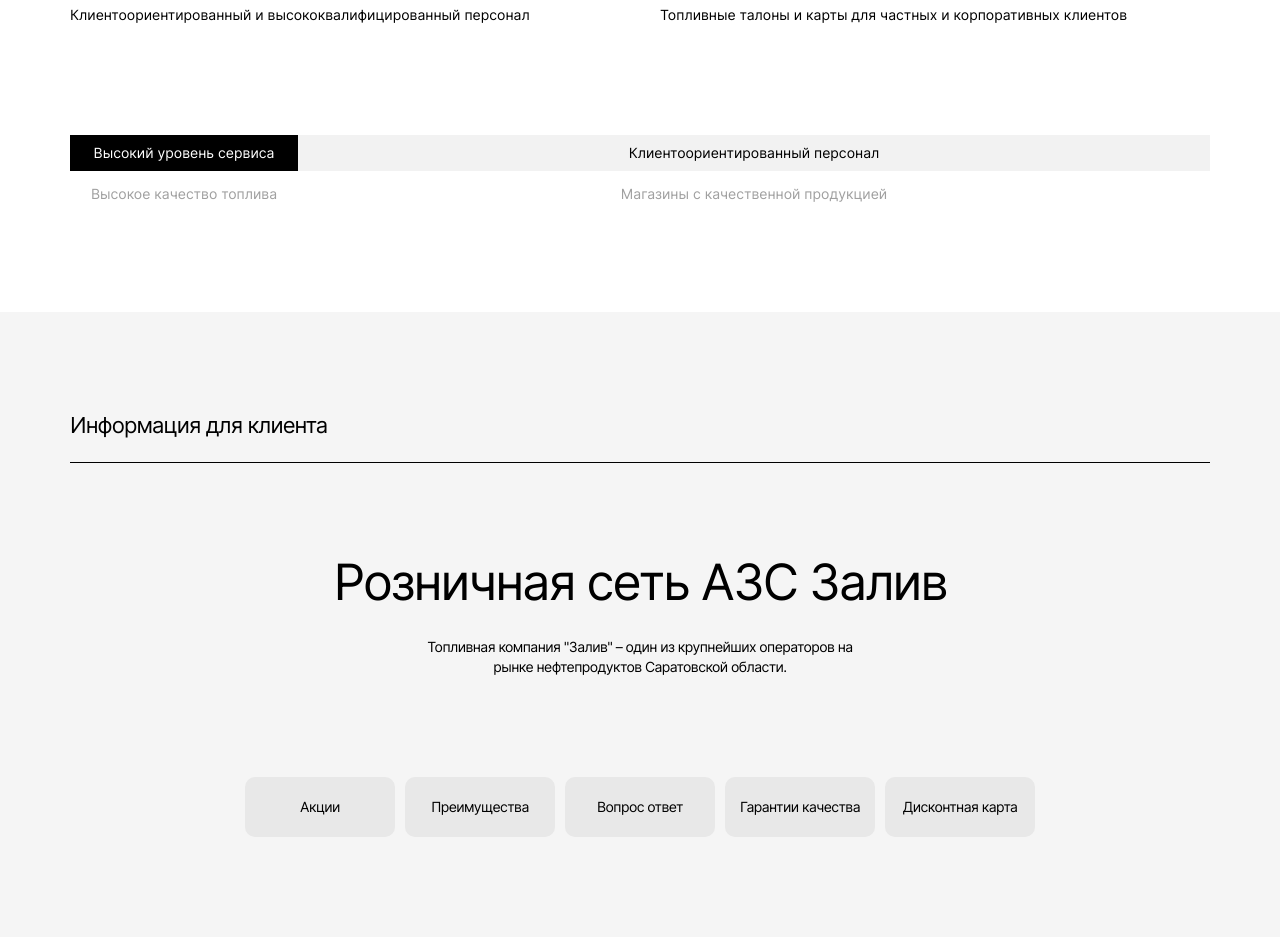
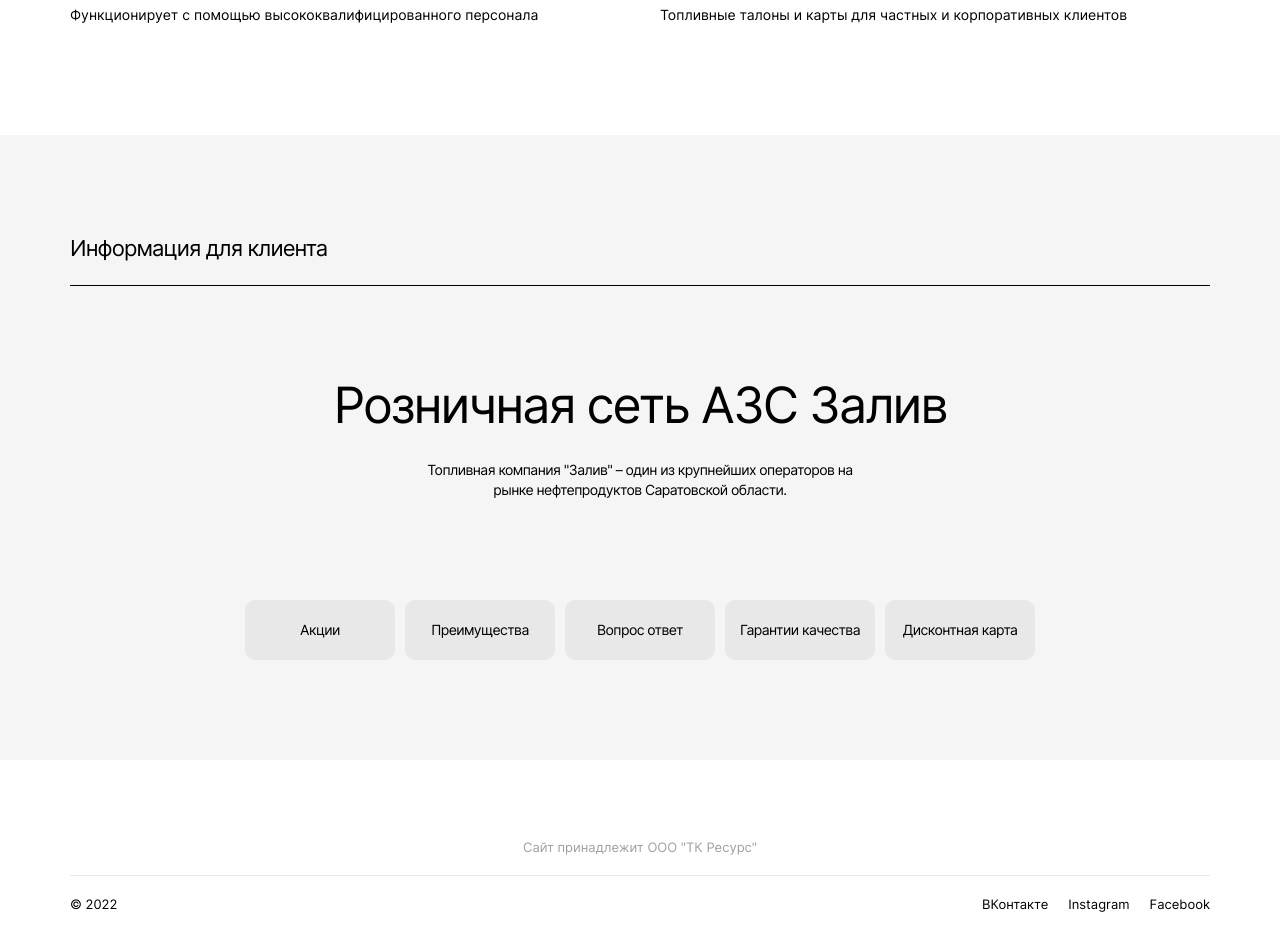
Before and after one commit to senkevich-ser/azs-zaliv, a React (Create React App) app: page / in a window 1280 px wide. Shown: the part 1020-1972 px from the top of the page. Built offline with nearby package versions, Linux system fonts and the light colour scheme; a web font is replaced by a local one.

Commit message:
added routers button functional

```diff
--- a/src/components/App/App.js
+++ b/src/components/App/App.js
@@ -32,6 +32,21 @@
         <Route path="/signin">
           <Login />
         </Route>
+        <Route path="/action">
+        <NotFound history={history} />
+        </Route>
+        <Route path="/advantage">
+        <NotFound history={history} />
+        </Route>
+        <Route path="/response">
+        <NotFound history={history} />
+        </Route>
+        <Route path="/guarantees">
+        <NotFound history={history} />
+        </Route>
+        <Route path="/discount">
+        <NotFound history={history} />
+        </Route>
         <Route path="*">
           <NotFound history={history} />
         </Route>
--- a/src/components/Footer/Footer.js
+++ b/src/components/Footer/Footer.js
@@ -15,19 +15,19 @@
 
           <li className="footer__row-link">
             <a className="footer__link footer__info"
-              href="https://praktikum.yandex.ru"
+              href="https://vk.com"
               target="_blank" rel="noreferrer noopener"
             >
-              Яндекс.Практикум
+              ВКонтакте
             </a>
           </li>
 
           <li className="footer__row-link">
             <a className="footer__link footer__info"
-              href="https://github.com"
+              href="https://instagram.com"
               target="_blank" rel="noreferrer noopener"
             >
-              Github
+              Instagram
             </a>
           </li>
 
--- a/src/components/Main/AboutProject/AboutProject.js
+++ b/src/components/Main/AboutProject/AboutProject.js
@@ -15,7 +15,7 @@
           Компания Залив – это сеть современных заправочных комплексов, расположенных в Саратове и Энгельсе
           </h4>
           <p className="table__text">
-          Клиентоориентированный и высококвалифицированный персонал
+          Функционируeт с помощью высококвалифицированного персонала
           </p>
         </li>
         <li className="table__column">
@@ -28,21 +28,6 @@
         </li>
       </ul>
 
-      <div className="plan">
-        <p className="plan__text plan__chart plan__chart_black">
-        Высокий уровень сервиса
-        </p>
-        <p className="plan__text plan__chart plan__chart_gray">
-        Клиентоориентированный персонал
-        </p>
-        <p className="plan__text plan__item">
-        Высокое качество топлива
-        </p>
-        <p className="plan__text plan__item">
-          Магазины с качественной продукцией
-        </p>
-      </div>
-
     </section >
   );
 }
--- a/src/components/Main/Promo/Promo.css
+++ b/src/components/Main/Promo/Promo.css
@@ -26,10 +26,6 @@
 .promo__tank {
   width: 100%;
   height: 100%;
-  /* background-image: url(../../../images/promo2.jpg);
-  background-repeat: no-repeat;
-  background-position: center 60%;
-  background-size: 100%; */
 }
 
 .promo__title {
@@ -42,6 +38,7 @@
   letter-spacing: -0.04em;
   text-align: left;
   width: 626px;
+  padding: 60px 44px 70px 44px;
 }
 
 
--- a/src/components/Main/Techs/Techs.css
+++ b/src/components/Main/Techs/Techs.css
@@ -75,6 +75,7 @@
   height: 60px;
   padding: 0;
   margin: 0;
+  text-decoration: none;
 }
 
 @media screen and (max-width: 770px) {
--- a/src/components/Main/Techs/Techs.js
+++ b/src/components/Main/Techs/Techs.js
@@ -1,4 +1,5 @@
 import React from 'react';
+import { Link } from 'react-router-dom';
 
 import '../AboutProject/AboutProject.css';
 import './Techs.css';
@@ -17,13 +18,13 @@
         Топливная компания "Залив" – один из крупнейших операторов на рынке нефтепродуктов Саратовской области.
         </p>
 
-        <ul className="techs__table">
-          <li className="techs__item">Акции</li>
-          <li className="techs__item">Преимущества</li>
-          <li className="techs__item">Вопрос ответ</li>
-          <li className="techs__item">Гарантии качества</li>
-          <li className="techs__item">Дисконтная карта</li>
-        </ul>
+        <nav className="techs__table">
+          <Link to='/action' className="techs__item">Акции</Link>
+          <Link to='/advantage' className="techs__item">Преимущества</Link>
+          <Link to='/response' className="techs__item">Вопрос ответ</Link>
+          <Link to='/guarantees' className="techs__item">Гарантии качества</Link>
+          <Link to='/discount' className="techs__item">Дисконтная карта</Link>
+        </nav>
 
       </div>
 
--- a/src/components/NotFound/NotFound.js
+++ b/src/components/NotFound/NotFound.js
@@ -15,7 +15,7 @@
       </h1>
 
       <p className="not-found__subtitle not-found__box gradual-change">
-        Страница не найдена
+        Страница находится в разработке
       </p>
 
       <Button userClass="not-found__button" onClick={handleClick}>
```
